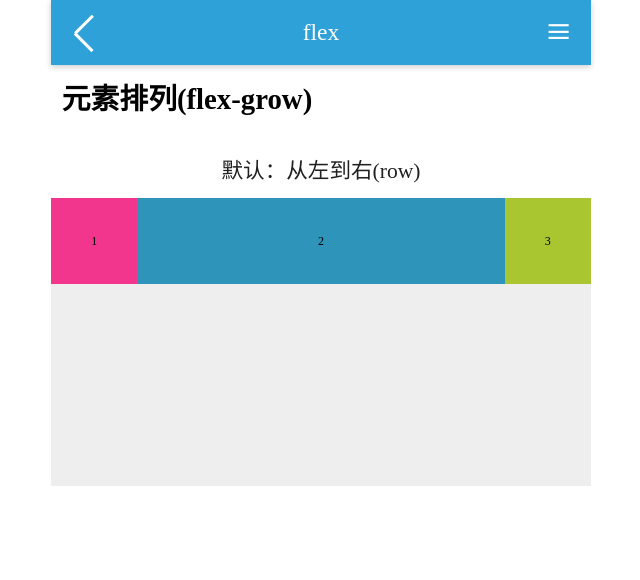
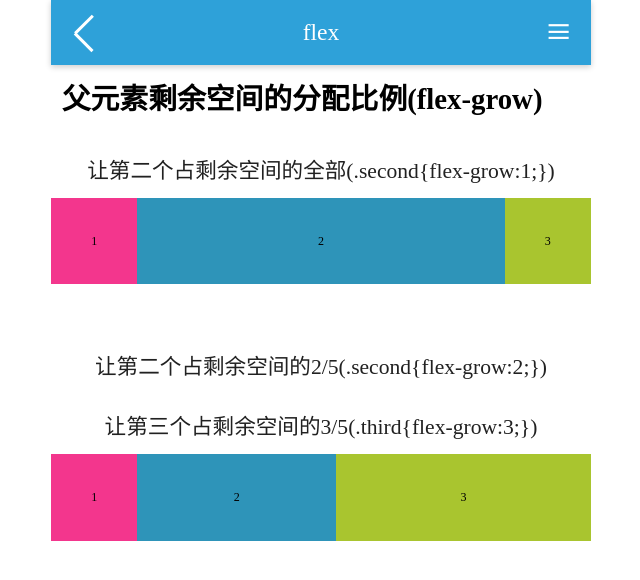
Before and after one commit to luochongfei/flex-study, a plain HTML site: page flex-grow.html in a window 1280 px wide. Shown: the whole page, without its empty margins (319-959 px from the left). Drawn offline with Linux system fonts and the light colour scheme.

Commit message:
完善flex-grow

```diff
--- a/flex-grow.html
+++ b/flex-grow.html
@@ -6,19 +6,31 @@
 	<script src="js/flexible.js"></script>
 	<link rel="stylesheet" href="css/common.css">
 	<style>
-		.container{
-			height:5.3333rem;
-		}
 		.ct1 .second{
 			flex-grow:1;
+		}
+
+		.ct2 .second{
+			flex-grow:2;
+		}
+		.ct2 .third{
+			flex-grow:3;
 		}
 	</style>
 </head>
 <body>
-	<h1>元素排列(flex-grow)</h1>
+	<h1>父元素剩余空间的分配比例(flex-grow)</h1>
 
-	<h2>默认：从左到右(row)</h2>
+	<h2>让第二个占剩余空间的全部(.second{flex-grow:1;})</h2>
 	<ul class="container ct1">
+		<li class="first">1</li>
+		<li class="second">2</li>
+		<li class="third">3</li>
+	</ul>
+
+	<h2>让第二个占剩余空间的2/5(.second{flex-grow:2;})</h2>
+	<h2>让第三个占剩余空间的3/5(.third{flex-grow:3;})</h2>
+	<ul class="container ct2">
 		<li class="first">1</li>
 		<li class="second">2</li>
 		<li class="third">3</li>
--- a/js/com-nav.js
+++ b/js/com-nav.js
@@ -11,7 +11,7 @@
         '            <li><a href="flex-direction.html">元素排列 | flex-direction</a></li>'+
         '            <li><a href="flex-wrap.html">元素换行 | flex-wrap</a></li>'+
         '            <li><a href="order.html">元素排序 | order</a></li>'+
-        '            <li><a href="flex-grow.html">元素等分 | flex-grow</a></li>'+
+        '            <li><a href="flex-grow.html">剩余空间比例分配 | flex-grow</a></li>'+
         '        </ul>'+
         '    </span>'+
         '</div>';
```
